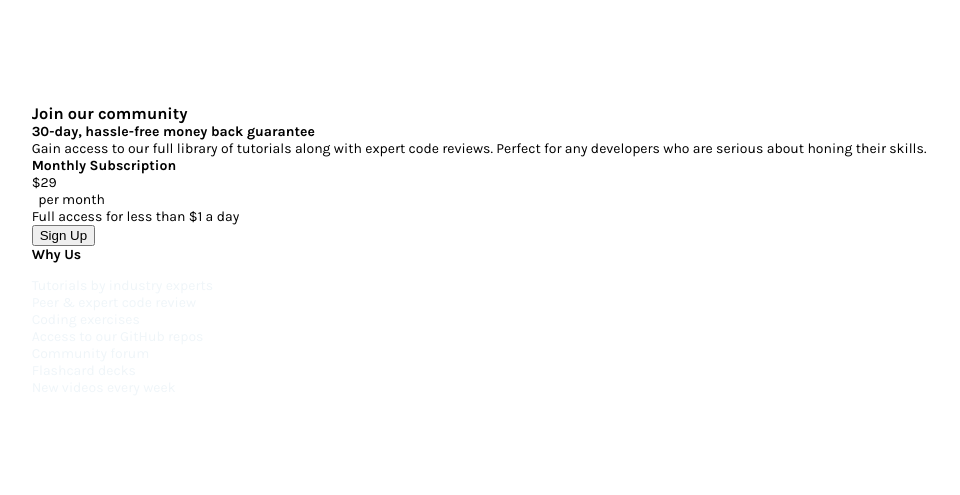
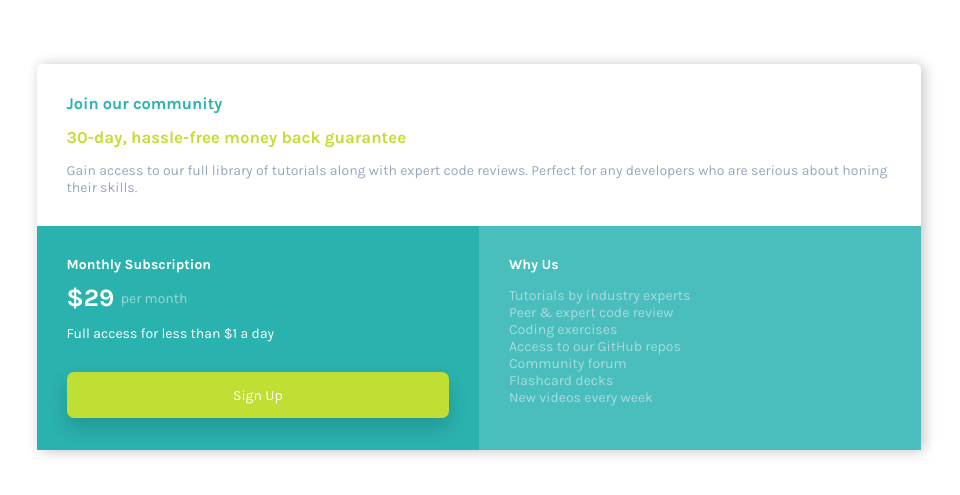
Before and after one commit to Roudi22/responsive_price_card, a plain HTML site: page index.html in a window 1280 px wide. Shown: the part 151-646 px from the top of the page, without its empty margins (161-1121 px from the left). Drawn offline with Linux system fonts and the light colour scheme; a web font is replaced by a local one.

Commit message:
Update index.html

```diff
--- a/index.html
+++ b/index.html
@@ -4,24 +4,26 @@
     <link href="style.css" rel="stylesheet"/>
   </head>
   <body>
-<div id="card">
-  <div id="top-section">
+<div class="card">
+  <div class="top-section">
     <h3>Join our community</h3>
-    <h4> 30-day, hassle-free money back guarantee</h4>
-    <p>
+    <p class="days"> 30-day, hassle-free money back guarantee</p>
+    <p class="top-section-text">
       Gain access to our full library of tutorials along with expert code reviews.
   Perfect for any developers who are serious about honing their skills.
     </p>
   </div>
- <div id="bottom-section">
-  <div id="bottom-left-section">
+
+  <div class="bottom-left-section">
       <h4>Monthly Subscription</h4>
-    <span id="price-number">&dollar;29</span><p id="price-month"> &nbsp;&nbsp;per month</p>
+    <span class="price-number">&dollar;29</span><p class="price-month"> &nbsp;&nbsp;per month</p>
     <p>Full access for less than &dollar;1 a day</p>
-    <button id="signup-button"> Sign Up</button>
+    <div class="button_div">
+      <a href="google.com" class="button">Sign Up</a>
+    </div>
   </div>
 
-  <div id="bottom-right-section">
+  <div class="bottom-right-section">
       <h4> Why Us</h4>
       <ul>
         <li>Tutorials by industry experts</li>
@@ -33,7 +35,6 @@
         <li>New videos every week</li>
       </ul>
   </div>
- </div>
 </div>
   </body>
   </html>
```
